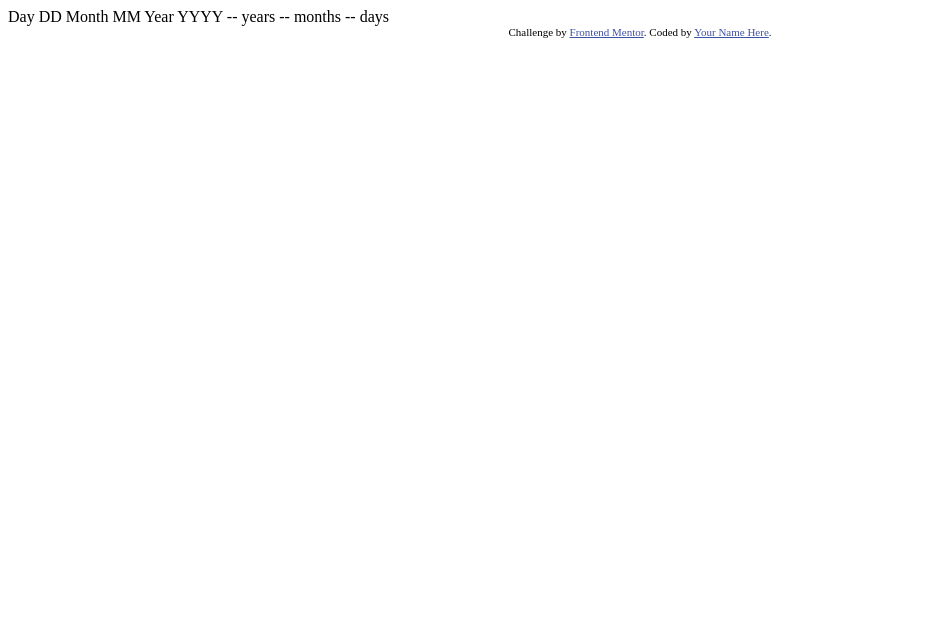
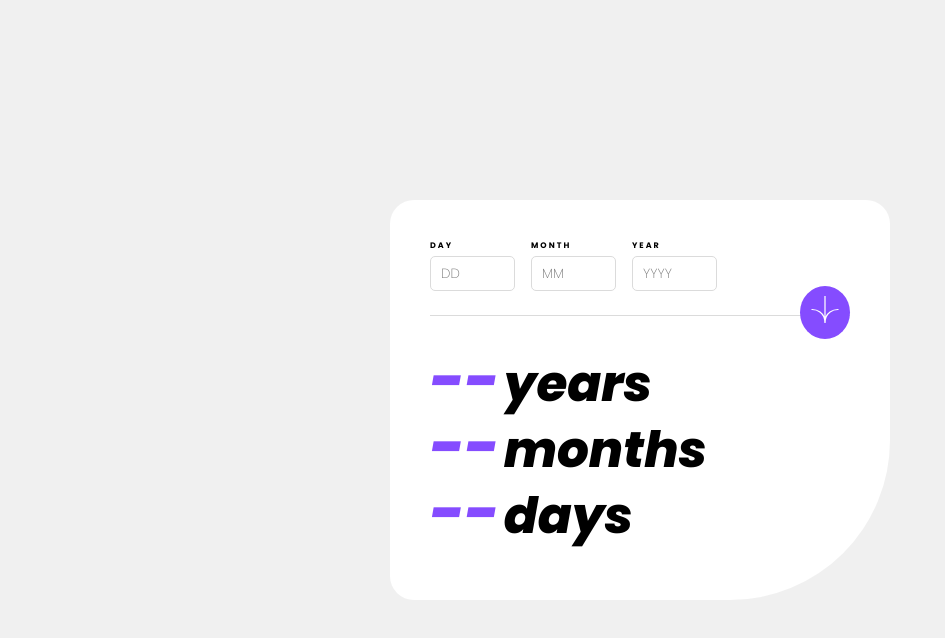
Before and after one commit to ATRam3/age_calculator_app-main, a plain HTML site: page age-calculator-app-main/index.html in a window 1280 px wide. Shown: the whole page, without its empty margins (0-945 px from the left). Drawn offline with Linux system fonts and the light colour scheme.

Commit message:
just finished the validation part of the input of the ages.

```diff
--- a/age-calculator-app-main/index.html
+++ b/age-calculator-app-main/index.html
@@ -9,29 +9,83 @@
   <title>Frontend Mentor | Age calculator app</title>
 
   <!-- Feel free to remove these styles or customise in your own stylesheet 👍 -->
-  <style>
-    .attribution { font-size: 11px; text-align: center; }
-    .attribution a { color: hsl(228, 45%, 44%); }
-  </style>
+  <link rel="stylesheet" href="style.css">
 </head>
 <body>
+  <div class="container">
+     <form class="age-form">
+      <div class="input-group">
+        <label for="dayInput" class="input-label">DAY</label>
+        <input
+          type="number"
+          id="dayInput"
+          name="day"
+          class="date-input"
+          placeholder="DD"
+          min="1"
+          max="31"
+          aria-label="Day of birth"
+          required
+        >
+        <p class="error-msg"></p>
+      </div>
 
-  Day
-  DD
+      <div class="input-group">
+        <label for="monthInput" class="input-label">MONTH</label>
+        <input
+          type="number"
+          id="monthInput"
+          name="month"
+          class="date-input"
+          placeholder="MM"
+          min="1"
+          max="12"
+          aria-label="Month of birth"
+          required
+        >
+        <p class="error-msg"></p>
+      </div>
 
-  Month
-  MM
+      <div class="input-group">
+        <label for="yearInput" class="input-label">YEAR</label>
+        <input
+          type="number"
+          id="yearInput"
+          name="year"
+          class="date-input"
+          placeholder="YYYY"
+          min="1900"
+          max="2025"
+          aria-label="Year of birth"
+          required
+        >
+        <p class="error-msg"></p>
+      </div>
 
-  Year
-  YYYY
+      <button type="submit" class="submit-btn" id="submitBtn" aria-label="Calculate age">
+        <img src="assets/images/icon-arrow.svg" alt="">
+      </button>
+    </form>
 
-  -- years
-  -- months
-  -- days
 
-  <div class="attribution">
-    Challenge by <a href="https://www.frontendmentor.io?ref=challenge" target="_blank">Frontend Mentor</a>.
-    Coded by <a href="#">Your Name Here</a>.
+    <div class="age-results" aria-live="polite" aria-atomic="true">
+      <div class="result-item">
+        <output id="years" class="result-value">--</output>
+        <span class="result-label">years</span>
+      </div>
+
+      <div class="result-item">
+        <output id="months" class="result-value">--</output>
+        <span class="result-label">months</span>
+      </div>
+
+      <div class="result-item">
+        <output id="days" class="result-value">--</output>
+        <span class="result-label">days</span>
+      </div>
+    </div>
   </div>
+
+  <script src="main.js"></script>
 </body>
 </html>
--- /dev/null
+++ b/age-calculator-app-main/main.js
@@ -0,0 +1,58 @@
+const formAge = document.querySelector('.age-form');
+const inputs = document.querySelectorAll('.date-input');
+const dayInput = document.getElementById('dayInput')
+const monthInput = document.getElementById('monthInput')
+const yearInput = document.getElementById('yearInput')
+const submitBtn = document.getElementById('submitBtn');
+const years = document.getElementById('years');
+const months = document.getElementById('months');
+const days = document.getElementById('days');
+
+formAge.noValidate = true;
+
+
+formAge.addEventListener('submit', function(event){
+    event.preventDefault();
+
+    let isValid = true;
+
+    const dayValue = dayInput.value.trim();
+    const monthValue = monthInput.value.trim();
+    const yearValue = yearInput.value.trim();
+
+    if(!dayValue){
+        showMessage(dayInput, 'This field is required');
+        isValid = false;
+    } if(!monthValue){
+        showMessage(monthInput, 'This field is required');
+        isValid = false;
+    } if(!yearValue){
+        showMessage(yearInput, 'This field is required');
+        isValid = false;
+    } if(dayValue > 30){
+        showMessage(dayInput, 'Must be a valid day');
+        isValid = false;
+    } if(monthValue > 12){
+        showMessage(monthInput, 'Must be a valid month');
+        isValid = false;
+    } if(yearValue > 2025){
+        showMessage(yearInput, 'Must be a valid month');
+        isValid = false;
+    }
+})
+
+function showMessage(inputElement, msg){
+    const inputGroup = inputElement.closest('.input-group');
+    const errorMsg = inputGroup.querySelector('.error-msg');
+    const label = inputGroup.querySelector('.input-label');
+
+    errorMsg.textContent = msg;
+    errorMsg.style.color = 'var(--red-400)';
+    errorMsg.style.fontStyle = 'italic';
+    errorMsg.style.fontSize = '8px';
+
+
+    inputElement.style.border = '1px solid var(--red-400)';
+    label.style.color = 'var(--red-400)';
+
+}
--- /dev/null
+++ b/age-calculator-app-main/style.css
@@ -0,0 +1,115 @@
+@import url('https://fonts.googleapis.com/css2?family=Poppins:ital,wght@0,100;0,200;0,300;0,400;0,500;0,600;0,700;0,800;0,900;1,100;1,200;1,300;1,400;1,500;1,600;1,700;1,800;1,900&family=Roboto:ital,wght@0,100..900;1,100..900&display=swap');
+:root {
+  /* Primary Colors */
+  --purple-500: hsl(259, 100%, 65%);
+  --red-400: hsl(0, 100%, 67%);
+
+  /* Neutral Colors */
+  --white: hsl(0, 100%, 100%);
+  --grey-100: hsl(0, 0%, 94%);
+  --grey-200: hsl(0, 0%, 86%);
+  --grey-500: hsl(0, 1%, 44%);
+  --black: hsl(0, 0%, 0%);
+}
+
+
+*{
+    margin: 0;
+    padding: 0;
+    box-sizing: border-box;
+    font-family: "Poppins", sans-serif;
+}
+
+body{
+    background-color: var(--grey-100);
+    min-height: 100vh;
+    display: flex;
+    align-items: center;
+    justify-content: center;
+}
+
+.container{
+    background-color: var(--white);
+    display: flex;
+    flex-direction: column;
+    height: 400px;
+    width: 500px;
+    border-radius: 1.5rem 1.5rem 10rem 1.5rem;
+    padding: 2.5rem;
+}
+
+form{
+    position: relative;
+    display: flex;
+    gap: 1rem;
+    border-bottom: 1px solid var(--grey-200);
+    padding-bottom: 1.5rem;
+}
+
+label{
+    display: block;
+    font-size: 8px;
+    letter-spacing: 2px;
+    padding-bottom: 4px;
+    font-weight: bold;
+}
+
+.date-input{
+    width: 85px;
+    height: 35px;
+    outline: none;
+    border: 1px solid var(--grey-200);
+    padding-left: 10px;
+    border-radius: 5px;
+    font-weight: bold;
+}
+
+.date-input::placeholder{
+    font-weight: 200;
+}
+
+.date-input:active{
+    border: 1px solid var(--grey-500);
+}
+
+.submit-btn{
+    position: absolute;
+    right: 0;
+    bottom: -1.5rem;
+    border: none;
+    border-radius: 50%;
+    padding: 10px;
+    background-color: var(--purple-500);
+    cursor: pointer;
+}
+
+.submit-btn:active{
+    background-color: black;
+}
+
+.submit-btn img{
+    width: 30px;
+    height: 27px;
+}
+
+.age-results{
+    display: flex;
+    flex-direction: column;
+    justify-content: center;
+    width: 100%;
+    height: 100%;
+    line-height: 50px;
+    padding-top: 2rem;
+}
+
+.result-value{
+    color: var(--purple-500);
+    font-size: 60px;
+    font-weight: 800;
+    font-style: italic;
+}
+.result-label{
+    font-size: 50px;
+    font-weight: 800;
+    font-style: italic;
+}
```
